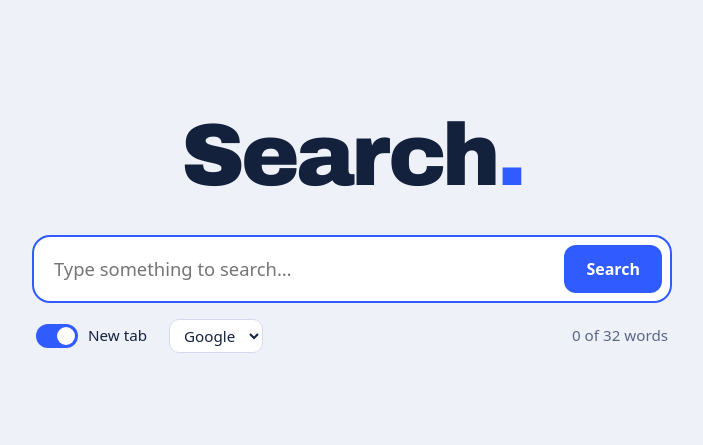
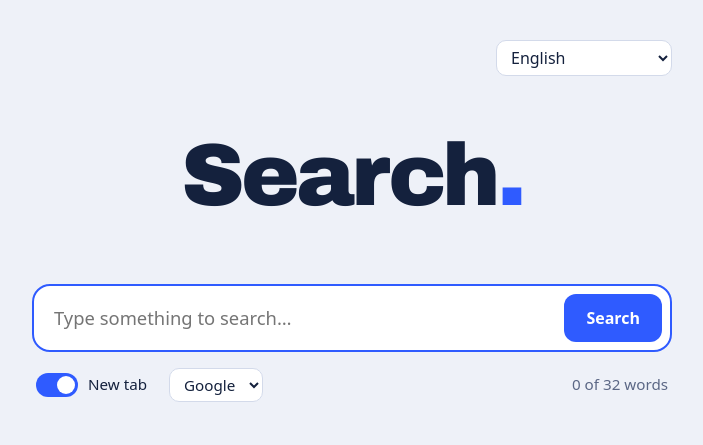
Before and after one commit to hatbut/AI-web, a plain HTML site: page Search.html in a window 1280 px wide. Shown: the whole page, without its empty margins (288-991 px from the left). Drawn offline with Linux system fonts and the light colour scheme; a web font is replaced by a local one.

Commit message:
Update Search.html

```diff
--- a/Search.html
+++ b/Search.html
@@ -13,9 +13,13 @@ box-sizing:border-box;padding-top:env(safe-area-inset-top,0px);padding-bottom:en
 html{height:100%;scroll-padding-top:env(safe-area-inset-top,0px)}
 *,*::before,*::after{box-sizing:inherit}
 body{margin:0;min-height:100%;background:var(--bg);color:var(--fg);font:16px/1.5 system-ui,-apple-system,"Segoe UI",Roboto,sans-serif}
-main{max-width:680px;margin:0 auto;padding:14vh 20px 40px}
-h1{font:800 clamp(3rem,13vw,5.5rem)/1 Unbounded,"Arial Black",Impact,sans-serif;letter-spacing:-.04em;text-align:center;margin:0 0 2.2rem}
+main{max-width:680px;margin:0 auto;padding:5vh 20px 40px}
+.lang{text-align:right;margin-bottom:7vh}
+h1{font:800 clamp(3rem,13vw,5.5rem)/1 Unbounded,"Arial Black",Impact,sans-serif;letter-spacing:-.04em;text-align:center;margin:0 0 .5rem}
 h1 span{color:var(--acc)}
+h1 b{font:inherit}
+:lang(zh) h1,:lang(ko) h1,:lang(ja) h1{letter-spacing:0}
+#cap{margin:0 0 2rem;min-height:1.5em;text-align:center;color:var(--mut)}
 .box{display:flex;gap:8px;background:var(--card);border:2px solid var(--line);border-radius:18px;padding:8px}
 .box:focus-within{border-color:var(--acc)}
 input[type=text]{flex:1;min-width:0;border:0;background:none;color:inherit;font:inherit;font-size:1.15rem;padding:10px 12px;outline:0}
@@ -43,7 +47,9 @@ code{display:block;font:.9rem/1.5 ui-monospace,Menlo,Consolas,monospace;color:va
 </head>
 <body>
 <main>
-  <h1>Search<span>.</span></h1>
+  <div class="lang"><select id="lang"></select></div>
+  <h1><b id="lg">Search</b><span>.</span></h1>
+  <p id="cap"></p>
   <div class="box">
     <input type="text" id="q" placeholder="Type something to search…" autocomplete="off" autofocus aria-label="Search words">
     <button id="go">Search</button>
@@ -63,16 +69,42 @@ const $=s=>document.getElementById(s),MAX=32;
 const lab=i=>(i>25?String.fromCharCode(64+i/26|0):"")+String.fromCharCode(65+i%26); // A..Z, AA, AB…
 const words=()=>$("q").value.trim().split(/\s+/).filter(Boolean);
 const link=w=>$("eng").value+w.map(encodeURIComponent).join("+");
-try{const s=JSON.parse(localStorage.getItem("sx")||"{}");if("t"in s)$("tab").checked=s.t;if(s.e)$("eng").value=s.e}catch(e){}
+// Translations: [language name, placeholder, button, new tab, same tab, count, extra note, aria words, aria engine, aria language]
+const L={
+en:["English","Type something to search…","Search","New tab","Same tab","{n} of {m} words","extra ignored","Search words","Search engine","Language"],
+zh:["中文","输入要搜索的内容…","搜索","新标签页","当前标签页","{n} / {m} 个词","多余部分已忽略","搜索词","搜索引擎","语言"],
+es:["Español","Escribe lo que quieras buscar…","Buscar","Nueva pestaña","Misma pestaña","{n} de {m} palabras","se ignora el resto","Palabras de búsqueda","Buscador","Idioma"],
+pt:["Português (Brasil)","Digite o que você quer buscar…","Buscar","Nova guia","Mesma guia","{n} de {m} palavras","o excedente é ignorado","Palavras da busca","Mecanismo de busca","Idioma"],
+de:["Deutsch","Suchbegriffe eingeben…","Suchen","Neuer Tab","Gleicher Tab","{n} von {m} Wörtern","Überschuss wird ignoriert","Suchwörter","Suchmaschine","Sprache"],
+fr:["Français","Saisissez votre recherche…","Rechercher","Nouvel onglet","Même onglet","{n} sur {m} mots","le surplus est ignoré","Mots de recherche","Moteur de recherche","Langue"],
+th:["ไทย","พิมพ์สิ่งที่ต้องการค้นหา…","ค้นหา","แท็บใหม่","แท็บเดิม","{n} จาก {m} คำ","คำส่วนเกินจะถูกข้าม","คำค้นหา","เสิร์ชเอนจิน","ภาษา"],
+id:["Bahasa Indonesia","Ketik yang ingin dicari…","Cari","Tab baru","Tab yang sama","{n} dari {m} kata","kelebihan diabaikan","Kata pencarian","Mesin pencari","Bahasa"],
+ko:["한국어","검색할 내용을 입력하세요…","검색","새 탭","현재 탭","{n} / {m} 단어","초과분은 무시됩니다","검색어","검색 엔진","언어"],
+ja:["日本語","検索したい言葉を入力…","検索","新しいタブ","同じタブ","{n} / {m} 語","超過分は無視されます","検索ワード","検索エンジン","言語"],
+vi:["Tiếng Việt","Nhập nội dung cần tìm…","Tìm kiếm","Tab mới","Cùng tab","{n} / {m} từ","bỏ qua phần dư","Từ khóa tìm kiếm","Công cụ tìm kiếm","Ngôn ngữ"],
+nl:["Nederlands","Typ om te zoeken…","Zoeken","Nieuw tabblad","Zelfde tabblad","{n} van {m} woorden","overschot wordt genegeerd","Zoekwoorden","Zoekmachine","Taal"],
+it:["Italiano","Scrivi cosa cercare…","Cerca","Nuova scheda","Stessa scheda","{n} di {m} parole","il resto viene ignorato","Parole di ricerca","Motore di ricerca","Lingua"],
+da:["Dansk","Skriv det, du vil søge efter…","Søg","Ny fane","Samme fane","{n} af {m} ord","overskydende ignoreres","Søgeord","Søgemaskine","Sprog"],
+hi:["हिन्दी","खोजने के लिए कुछ लिखें…","खोजें","नया टैब","इसी टैब में","{n} / {m} शब्द","अतिरिक्त शब्द छोड़ दिए जाएँगे","खोज शब्द","सर्च इंजन","भाषा"]};
+$("lang").replaceChildren(...Object.entries(L).map(([k,v])=>new Option(v[0],k)));
+let s={};try{s=JSON.parse(localStorage.getItem("sx")||"{}")}catch(e){}
+if("t"in s)$("tab").checked=s.t;if(s.e)$("eng").value=s.e;
+const nl=(navigator.language||"").slice(0,2);$("lang").value=L[s.l]?s.l:L[nl]?nl:"en"; // saved choice, else browser language, else English
 function render(){
-  const all=words(),w=all.slice(0,MAX);
-  $("tl").textContent=$("tab").checked?"New tab":"Same tab";
-  $("cnt").textContent=all.length>MAX?`${all.length} of ${MAX} words (extra ignored)`:`${all.length} of ${MAX} words`;
+  const all=words(),w=all.slice(0,MAX),k=$("lang").value,T=L[k];
+  document.documentElement.lang=k==="pt"?"pt-BR":k;
+  const c=["zh","ko","ja"].includes(k);
+  $("lg").textContent=document.title=c?T[2]:"Search";
+  $("cap").textContent=c||k==="en"?"":"Search: "+T[2];
+  $("q").placeholder=T[1];$("go").textContent=T[2];
+  $("tl").textContent=$("tab").checked?T[3]:T[4];
+  $("cnt").textContent=T[5].replace("{n}",all.length).replace("{m}",MAX)+(all.length>MAX?` (${T[6]})`:"");
+  $("q").setAttribute("aria-label",T[7]);$("eng").setAttribute("aria-label",T[8]);$("lang").setAttribute("aria-label",T[9]);
   $("cnt").classList.toggle("over",all.length>MAX);
   $("out").hidden=!w.length;
   $("url").textContent=link(w);
   $("map").replaceChildren(...w.map((x,i)=>{const s=document.createElement("span"),b=document.createElement("b");b.textContent=lab(i);s.append(b,x);return s}));
-  try{localStorage.setItem("sx",JSON.stringify({t:$("tab").checked,e:$("eng").value}))}catch(e){}
+  try{localStorage.setItem("sx",JSON.stringify({t:$("tab").checked,e:$("eng").value,l:$("lang").value}))}catch(e){}
 }
 function go(){
   const w=words().slice(0,MAX);if(!w.length)return;
```
